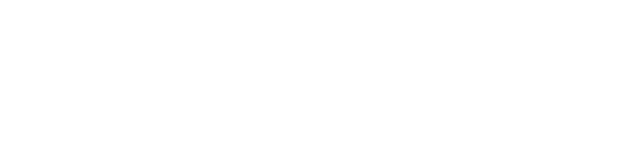
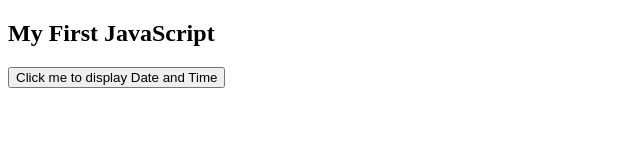
Before and after one commit to 1Yasir/js, a plain HTML site: page index.html in a window 1280 px wide. Shown: the whole page, without its empty margins (0-640 px from the left). Drawn offline with Linux system fonts and the light colour scheme.

Commit message:
add js file and also show the date and time on button click

```diff
--- a/index.html
+++ b/index.html
@@ -7,6 +7,12 @@
 </head>
 <body>
 
+    <h2>My First JavaScript</h2>
+
+    <button onclick="document.getElementById('demo').innerHTML = Date()">Click me to display Date and Time</button>
+    <p id="demo"></p>
+
+
 
 
 
--- /dev/null
+++ b/js/app.js
@@ -0,0 +1 @@
+console.log(123);
```
